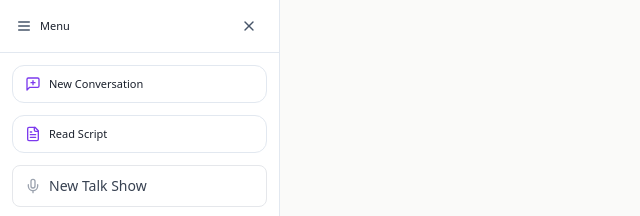
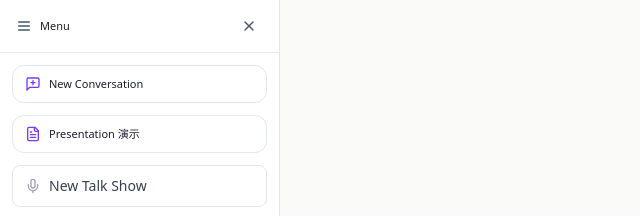
Before and after one commit to weisenchen/digital-human-adk, a Next.js app in the folder frontend/: page /components/CyborgSidebar/CyborgSidebar.component in a window 1280 px wide. Shown: the top 216 px of the page, without its empty margins (0-640 px from the left). Built offline with nearby package versions, Linux system fonts and the light colour scheme.

Commit message:
Rename Read Script -> Presentation 演示

```diff
--- a/frontend/src/pages/components/CyborgSidebar/CyborgSidebar.component.tsx
+++ b/frontend/src/pages/components/CyborgSidebar/CyborgSidebar.component.tsx
@@ -67,13 +67,13 @@ export default function CyborgSidebar({ onClose }: CyborgSidebarProps) {
           <span>New Conversation</span>
         </button>
 
-        {/* ── Read Script ── */}
+        {/* ── Presentation 演示 ── */}
         <button
           onClick={handleReadScript}
           className="w-full flex items-center gap-2 px-3 py-2.5 text-label-sm text-[var(--md-on-surface)] hover:bg-[var(--md-surface-variant)] rounded-[var(--shape-md)] border border-[var(--md-outline)] transition-colors"
         >
           <FileText className="w-4 h-4 text-[var(--md-tertiary)]" />
-          <span>Read Script</span>
+          <span>Presentation 演示</span>
         </button>
 
         {/* ── New Talk Show ── */}
--- a/frontend/src/pages/components/PresentationMode/PresentationMode.component.tsx
+++ b/frontend/src/pages/components/PresentationMode/PresentationMode.component.tsx
@@ -385,7 +385,7 @@ const PresentationMode: React.FC<PresentationModeProps> = ({
           <div className="flex items-center justify-between px-6 py-4 border-b border-[var(--md-outline)]">
             <div className="flex items-center gap-2">
               <FileText className="w-5 h-5 text-[var(--md-primary)]" />
-              <h2 className="text-title-md text-[var(--md-on-surface)]">Read Script</h2>
+              <h2 className="text-title-md text-[var(--md-on-surface)]">Presentation 演示</h2>
             </div>
             <button
               onClick={onClose}
```
Also changed, not shown: 1 other file (tests, documents, lock files or other folders).
